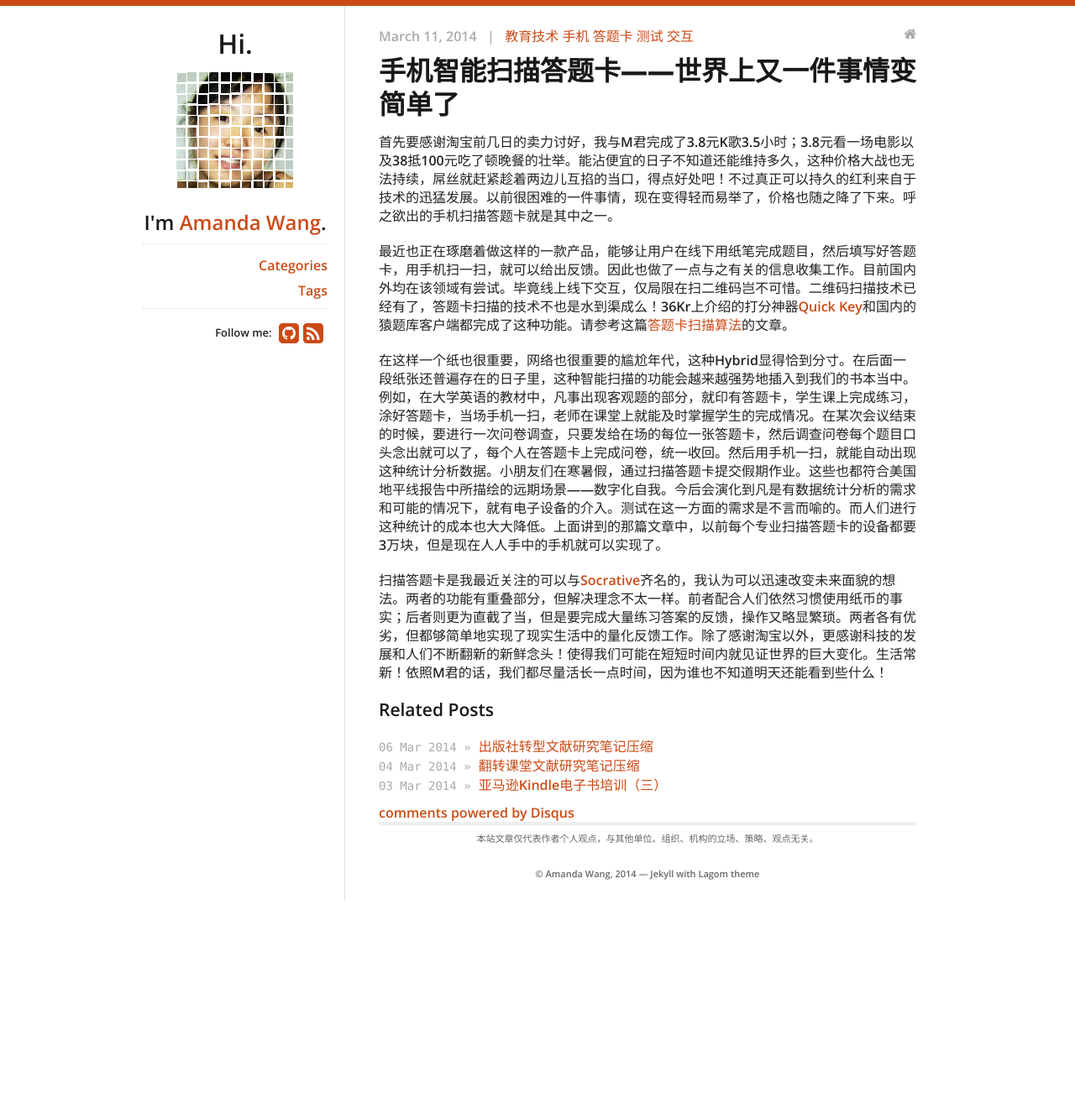
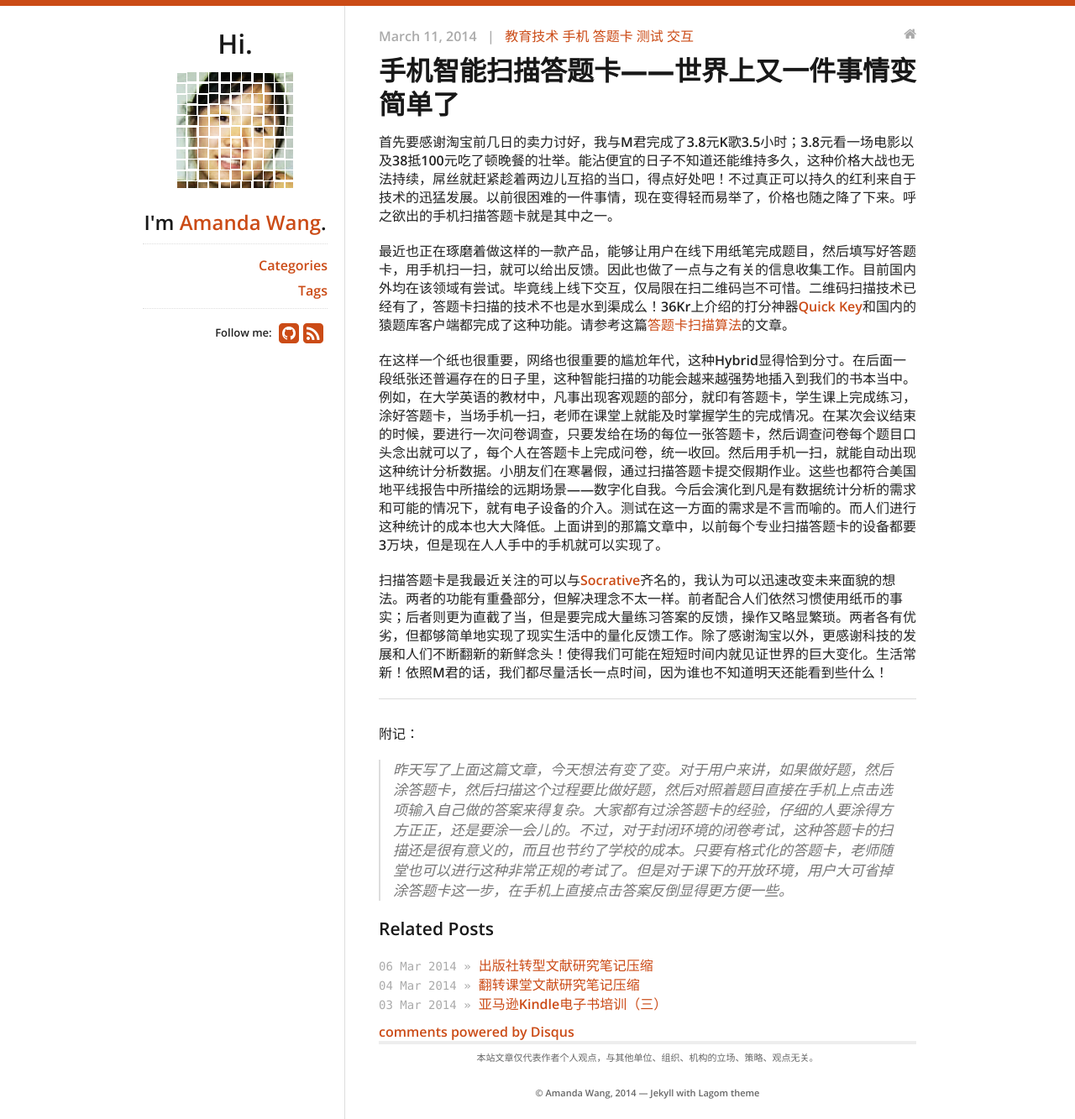
Before and after one commit to fantaghiro/fantaghiro.github.io, a Jekyll site: the page built from _posts/2014-03-11-Cellphone-Scan-Answer-Sheet.markdown, in a window 1280 px wide. Shown: the whole page at 84% size. Built offline with Jekyll 4.4.1, drawn with Linux system fonts in a browser that asks for light colours; nearby versions of some CDN libraries; comment, search, counter and statistics services are not loaded; before the commit the page ends 1072 px from its top, so only the background shows below that.

Commit message:
Update 2014-03-11-Cellphone-Scan-Answer-Sheet.markdown

```diff
--- a/_posts/2014-03-11-Cellphone-Scan-Answer-Sheet.markdown
+++ b/_posts/2014-03-11-Cellphone-Scan-Answer-Sheet.markdown
@@ -18,3 +18,8 @@ tags:
 在这样一个纸也很重要，网络也很重要的尴尬年代，这种Hybrid显得恰到分寸。在后面一段纸张还普遍存在的日子里，这种智能扫描的功能会越来越强势地插入到我们的书本当中。例如，在大学英语的教材中，凡事出现客观题的部分，就印有答题卡，学生课上完成练习，涂好答题卡，当场手机一扫，老师在课堂上就能及时掌握学生的完成情况。在某次会议结束的时候，要进行一次问卷调查，只要发给在场的每位一张答题卡，然后调查问卷每个题目口头念出就可以了，每个人在答题卡上完成问卷，统一收回。然后用手机一扫，就能自动出现这种统计分析数据。小朋友们在寒暑假，通过扫描答题卡提交假期作业。这些也都符合美国地平线报告中所描绘的远期场景——数字化自我。今后会演化到凡是有数据统计分析的需求和可能的情况下，就有电子设备的介入。测试在这一方面的需求是不言而喻的。而人们进行这种统计的成本也大大降低。上面讲到的那篇文章中，以前每个专业扫描答题卡的设备都要3万块，但是现在人人手中的手机就可以实现了。
 
 扫描答题卡是我最近关注的可以与[Socrative](http://www.socrative.com/)齐名的，我认为可以迅速改变未来面貌的想法。两者的功能有重叠部分，但解决理念不太一样。前者配合人们依然习惯使用纸币的事实；后者则更为直截了当，但是要完成大量练习答案的反馈，操作又略显繁琐。两者各有优劣，但都够简单地实现了现实生活中的量化反馈工作。除了感谢淘宝以外，更感谢科技的发展和人们不断翻新的新鲜念头！使得我们可能在短短时间内就见证世界的巨大变化。生活常新！依照M君的话，我们都尽量活长一点时间，因为谁也不知道明天还能看到些什么！
+
+<hr>
+附记：
+
+> 昨天写了上面这篇文章，今天想法有变了变。对于用户来讲，如果做好题，然后涂答题卡，然后扫描这个过程要比做好题，然后对照着题目直接在手机上点击选项输入自己做的答案来得复杂。大家都有过涂答题卡的经验，仔细的人要涂得方方正正，还是要涂一会儿的。不过，对于封闭环境的闭卷考试，这种答题卡的扫描还是很有意义的，而且也节约了学校的成本。只要有格式化的答题卡，老师随堂也可以进行这种非常正规的考试了。但是对于课下的开放环境，用户大可省掉涂答题卡这一步，在手机上直接点击答案反倒显得更方便一些。
```
